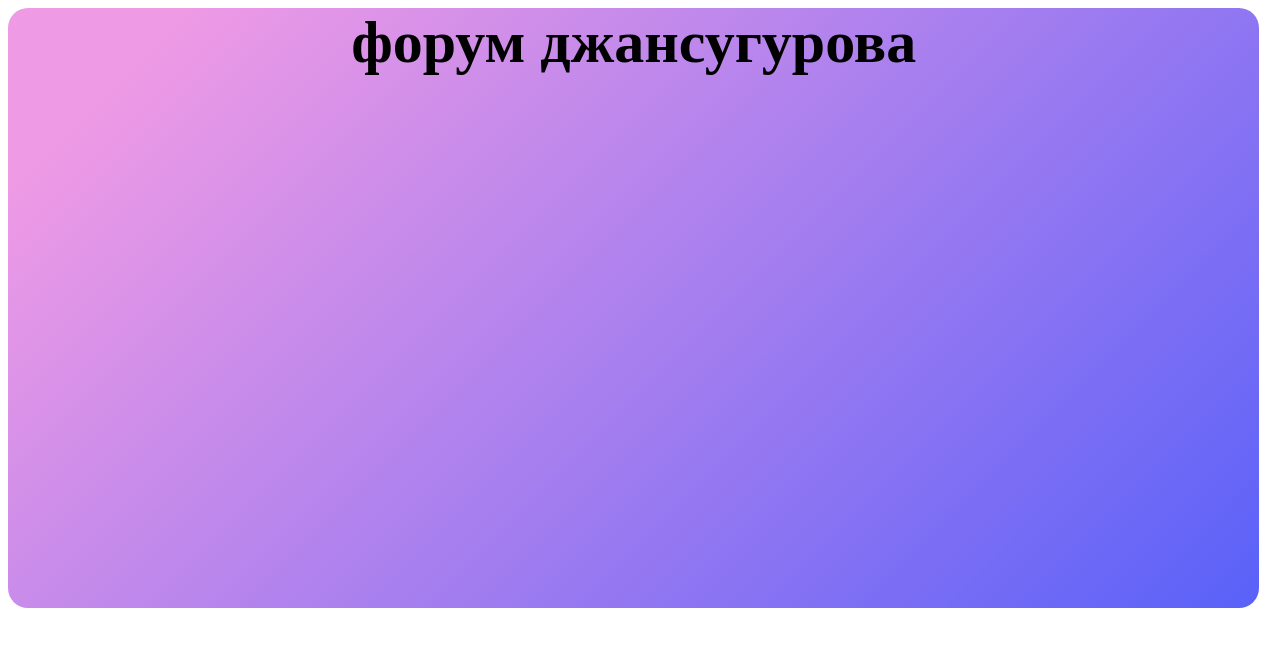
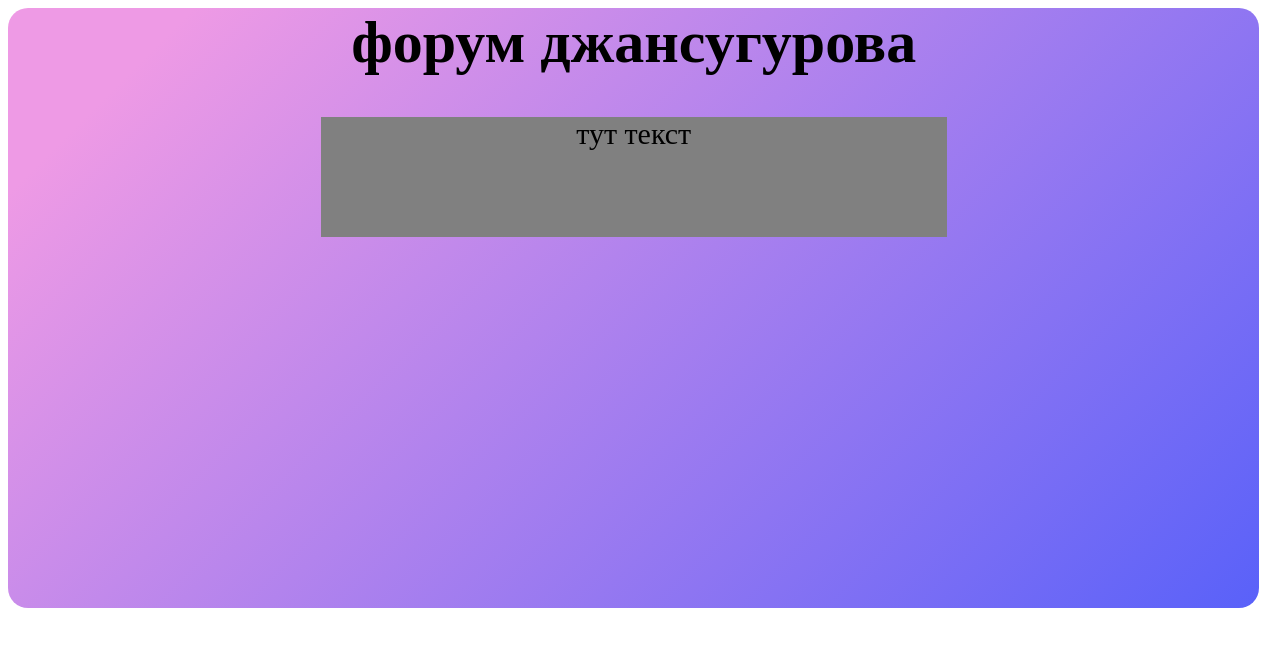
Before and after one commit to Sydykov2021/advices-zhansugurov, a plain HTML site: page index.html in a window 1280 px wide. Drawn offline with Linux system fonts and the light colour scheme.

Commit message:
Update index.html

```diff
--- a/index.html
+++ b/index.html
@@ -16,13 +16,25 @@
        font-size:30px;
        text-align:center;
     }
+    .news{
+       width:50%;
+       margin-left:auto;
+       margin-right:auto;
+       height:auto;
+       min-height:120px;
+       background-color:grey;
+    }
     @import url('https://fonts.googleapis.com/css2?family=Roboto+Slab:wght@100&display=swap');
   </style>
 
   <body>
     <div class="main">
         <h1>форум джансугурова</h1>
+        <div class="news">
+      тут текст
+      </div>
     </div>
+
   </body>
 
  </html>
```
